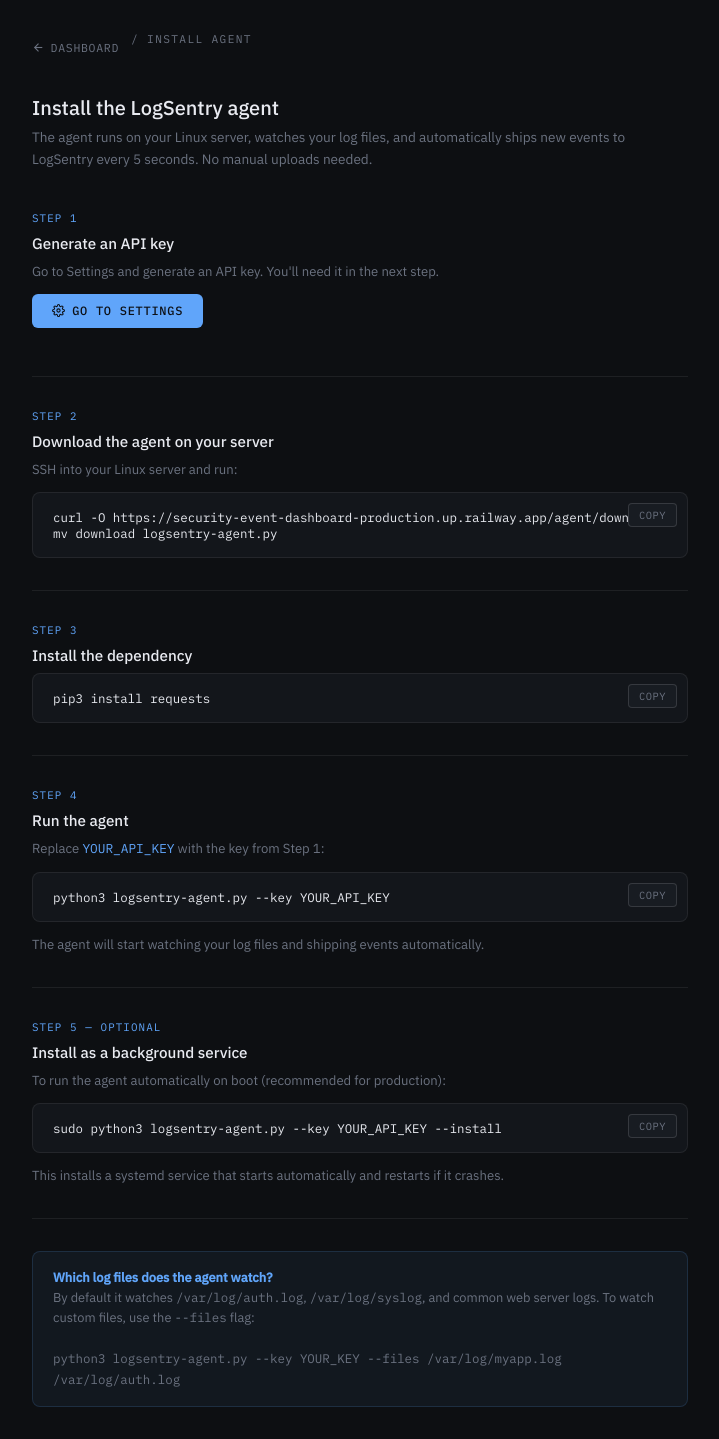
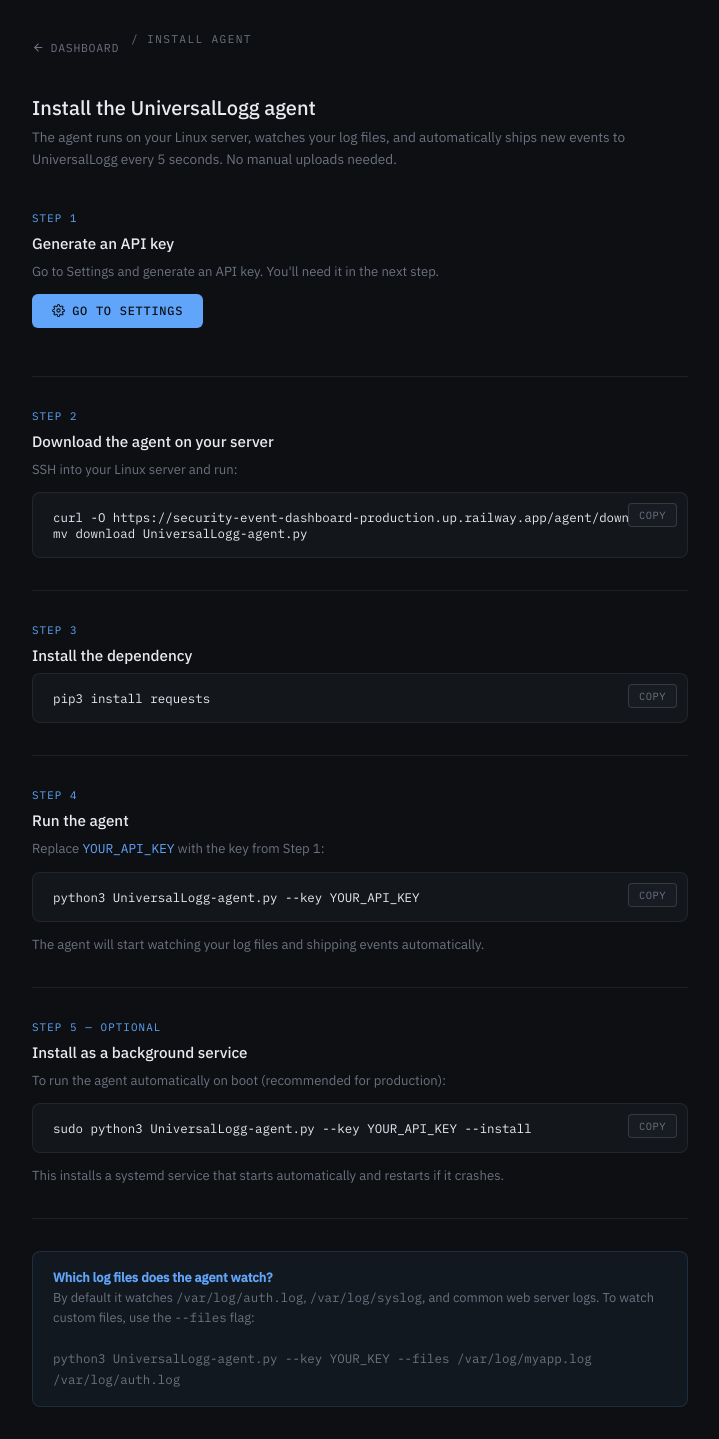
Before and after one commit to AyomideAdeloye/Security-Event-Dashboard, a Flask app: page /agent in a window 1280 px wide. Shown: the part 69-1508 px from the top of the page, without its empty margins (280-999 px from the left). Run offline with Flask 3, Linux system fonts and the light colour scheme; the visitor is signed in with stand-in values (Sample User, id 1); some libraries are stand-ins or nearby versions.

Commit message:
Rebrand from LogSentry to UniversalLogg

```diff
--- a/app.py
+++ b/app.py
@@ -57,7 +57,7 @@
 STRIPE_WEBHOOK_SECRET = os.environ.get("STRIPE_WEBHOOK_SECRET", "")
 
 resend.api_key   = os.environ.get("RESEND_API_KEY", "")
-ALERT_FROM_EMAIL = os.environ.get("ALERT_FROM_EMAIL", "alerts@logsentry.io")
+ALERT_FROM_EMAIL = os.environ.get("ALERT_FROM_EMAIL", "alerts@universallogg.io")
 
 # ---------------------------------------------------------------------------
 # Flask-Login
@@ -249,7 +249,7 @@
         resend.Emails.send({
             "from": ALERT_FROM_EMAIL,
             "to":   [to_email],
-            "subject": f"[LogSentry] High severity alert — {event['event_type']}",
+            "subject": f"[UniversalLogg] High severity alert — {event['event_type']}",
             "html": f"""
                 <div style="font-family:monospace;background:#0d0f12;color:#e8eaf0;padding:24px;border-radius:8px;">
                     <h2 style="color:#f05252;margin-top:0;">⚠ High Severity Alert</h2>
@@ -260,7 +260,7 @@
                         <tr><td style="color:#6b7280;padding:6px 0;">Category</td><td style="color:#e8eaf0;">{event['category']}</td></tr>
                         <tr><td style="color:#6b7280;padding:6px 0;">Description</td><td style="color:#e8eaf0;">{event['description']}</td></tr>
                     </table>
-                    <p style="margin-top:24px;"><a href="https://logsentry.io/alerts" style="color:#60a5fa;">View all alerts →</a></p>
+                    <p style="margin-top:24px;"><a href="https://universallogg.io/alerts" style="color:#60a5fa;">View all alerts →</a></p>
                 </div>
             """,
         })
@@ -590,7 +590,7 @@
             except Exception as e:
                 app.logger.error(f"Stripe customer creation failed: {e}")
         login_user(User(user_id, org_id, email, "admin"))
-        flash("Welcome to LogSentry!", "success")
+        flash("Welcome to UniversalLogg!", "success")
         return redirect(url_for("index"))
     return render_template("signup.html")
 
@@ -1001,8 +1001,8 @@
 @app.route("/agent/download")
 def download_agent():
     from flask import send_file
-    agent_path = os.path.join(os.path.dirname(__file__), "logsentry-agent.py")
-    return send_file(agent_path, as_attachment=True, download_name="logsentry-agent.py")
+    agent_path = os.path.join(os.path.dirname(__file__), "universallogg-agent.py")
+    return send_file(agent_path, as_attachment=True, download_name="universallogg-agent.py")
 
 
 # ---------------------------------------------------------------------------
@@ -1031,13 +1031,13 @@
             resend.Emails.send({
                 "from": ALERT_FROM_EMAIL,
                 "to":   [email],
-                "subject": "You're on the LogSentry waitlist!",
+                "subject": "You're on the UniversalLogg waitlist!",
                 "html": """
                     <div style="font-family:sans-serif;background:#0d0f12;color:#e8eaf0;padding:32px;border-radius:8px;max-width:480px;">
                         <h2 style="color:#60a5fa;margin-top:0;">You're on the list 🎉</h2>
-                        <p>Thanks for joining the LogSentry waitlist. We're putting the finishing touches on the product and will email you the moment we launch.</p>
+                        <p>Thanks for joining the UniversalLogg waitlist. We're putting the finishing touches on the product and will email you the moment we launch.</p>
                         <p style="margin-top:16px;"><strong>Early access perk:</strong> the first wave of signups gets 3 months of Starter free ($87 value).</p>
-                        <p style="color:#6b7280;font-size:14px;margin-top:24px;">— The LogSentry team</p>
+                        <p style="color:#6b7280;font-size:14px;margin-top:24px;">— The UniversalLogg team</p>
                     </div>
                 """,
             })
--- a/templates/agent.html
+++ b/templates/agent.html
@@ -3,7 +3,7 @@
 <head>
     <meta charset="UTF-8">
     <meta name="viewport" content="width=device-width, initial-scale=1.0">
-    <title>Install Agent — LogSentry</title>
+    <title>Install Agent — UniversalLogg</title>
     <link rel="stylesheet" href="/static/style.css">
     <style>
         .install-wrap { max-width: 720px; margin: 0 auto; padding: 2rem; }
@@ -75,8 +75,8 @@
     </div>
 
     <div class="install-header">
-        <h2>Install the LogSentry agent</h2>
-        <p>The agent runs on your Linux server, watches your log files, and automatically ships new events to LogSentry every 5 seconds. No manual uploads needed.</p>
+        <h2>Install the UniversalLogg agent</h2>
+        <p>The agent runs on your Linux server, watches your log files, and automatically ships new events to UniversalLogg every 5 seconds. No manual uploads needed.</p>
     </div>
 
     <!-- Step 1 -->
@@ -99,7 +99,7 @@
         <p>SSH into your Linux server and run:</p>
         <div class="code-block">
             <pre>curl -O https://security-event-dashboard-production.up.railway.app/agent/download
-mv download logsentry-agent.py</pre>
+mv download UniversalLogg-agent.py</pre>
             <button class="copy-btn" onclick="copyCode(this)">Copy</button>
         </div>
     </div>
@@ -124,7 +124,7 @@
         <h3>Run the agent</h3>
         <p>Replace <code style="font-family:var(--mono);font-size:.8rem;color:var(--blue)">YOUR_API_KEY</code> with the key from Step 1:</p>
         <div class="code-block">
-            <pre>python3 logsentry-agent.py --key YOUR_API_KEY</pre>
+            <pre>python3 UniversalLogg-agent.py --key YOUR_API_KEY</pre>
             <button class="copy-btn" onclick="copyCode(this)">Copy</button>
         </div>
         <p style="margin-top:.75rem;">The agent will start watching your log files and shipping events automatically.</p>
@@ -138,7 +138,7 @@
         <h3>Install as a background service</h3>
         <p>To run the agent automatically on boot (recommended for production):</p>
         <div class="code-block">
-            <pre>sudo python3 logsentry-agent.py --key YOUR_API_KEY --install</pre>
+            <pre>sudo python3 UniversalLogg-agent.py --key YOUR_API_KEY --install</pre>
             <button class="copy-btn" onclick="copyCode(this)">Copy</button>
         </div>
         <p style="margin-top:.75rem;">This installs a systemd service that starts automatically and restarts if it crashes.</p>
@@ -149,7 +149,7 @@
     <div class="note">
         <strong>Which log files does the agent watch?</strong><br>
         By default it watches <code style="font-family:var(--mono);font-size:.78rem;">/var/log/auth.log</code>, <code style="font-family:var(--mono);font-size:.78rem;">/var/log/syslog</code>, and common web server logs. To watch custom files, use the <code style="font-family:var(--mono);font-size:.78rem;">--files</code> flag:<br><br>
-        <code style="font-family:var(--mono);font-size:.78rem;">python3 logsentry-agent.py --key YOUR_KEY --files /var/log/myapp.log /var/log/auth.log</code>
+        <code style="font-family:var(--mono);font-size:.78rem;">python3 UniversalLogg-agent.py --key YOUR_KEY --files /var/log/myapp.log /var/log/auth.log</code>
     </div>
 </div>
 
--- a/templates/error.html
+++ b/templates/error.html
@@ -3,7 +3,7 @@
 <head>
     <meta charset="UTF-8">
     <meta name="viewport" content="width=device-width, initial-scale=1.0">
-    <title>{{ code }} — LogSentry</title>
+    <title>{{ code }} — UniversalLogg</title>
     <link rel="stylesheet" href="/static/style.css">
     <style>
         .error-wrap {
--- a/templates/login.html
+++ b/templates/login.html
@@ -3,7 +3,7 @@
 <head>
     <meta charset="UTF-8">
     <meta name="viewport" content="width=device-width, initial-scale=1.0">
-    <title>Log in — LogSentry</title>
+    <title>Log in — UniversalLogg</title>
     <link rel="stylesheet" href="/static/style.css">
     <style>
         .auth-wrap { min-height:100vh;display:flex;align-items:center;justify-content:center;padding:2rem; }
@@ -32,7 +32,7 @@
             <div class="logo-mark">
                 <svg width="15" height="15" viewBox="0 0 16 16" fill="none"><path d="M8 2L14 5.5V10.5L8 14L2 10.5V5.5L8 2Z" stroke="#0d0f12" stroke-width="1.5" fill="none"/><circle cx="8" cy="8" r="2" fill="#0d0f12"/></svg>
             </div>
-            <span class="auth-title">LogSentry</span>
+            <span class="auth-title">UniversalLogg</span>
         </div>
 
         <div class="auth-heading">Welcome back</div>
--- a/templates/settings.html
+++ b/templates/settings.html
@@ -3,7 +3,7 @@
 <head>
     <meta charset="UTF-8">
     <meta name="viewport" content="width=device-width, initial-scale=1.0">
-    <title>Settings — LogSentry</title>
+    <title>Settings — UniversalLogg</title>
     <link rel="stylesheet" href="/static/style.css">
     <style>
         .settings-grid { display:grid;gap:1.5rem;margin-top:1.25rem; }
--- a/templates/signup.html
+++ b/templates/signup.html
@@ -3,7 +3,7 @@
 <head>
     <meta charset="UTF-8">
     <meta name="viewport" content="width=device-width, initial-scale=1.0">
-    <title>Sign up — LogSentry</title>
+    <title>Sign up — UniversalLogg</title>
     <link rel="stylesheet" href="/static/style.css">
     <style>
         .auth-wrap {
@@ -113,7 +113,7 @@
             <div class="logo-mark">
                 <svg width="15" height="15" viewBox="0 0 16 16" fill="none"><path d="M8 2L14 5.5V10.5L8 14L2 10.5V5.5L8 2Z" stroke="#0d0f12" stroke-width="1.5" fill="none"/><circle cx="8" cy="8" r="2" fill="#0d0f12"/></svg>
             </div>
-            <span class="auth-title">LogSentry</span>
+            <span class="auth-title">UniversalLogg</span>
         </div>
 
         <div class="auth-heading">Create your account</div>
```
Also changed, not shown: UniversalLogg-agent.py (renamed from LogSentry-agent.py, +23 -23 lines), templates/landing.html (+4 -4 lines).
